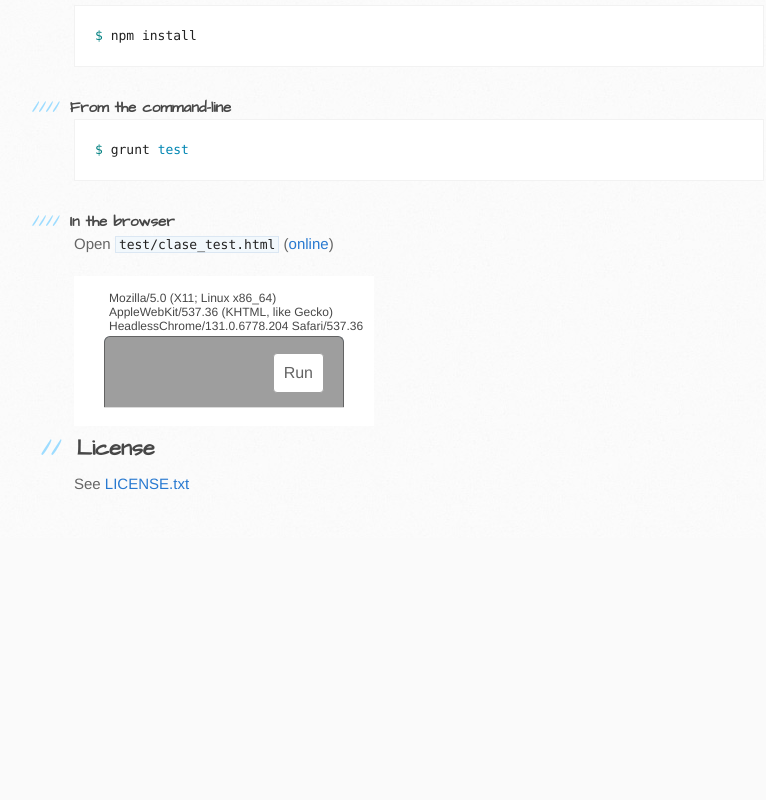
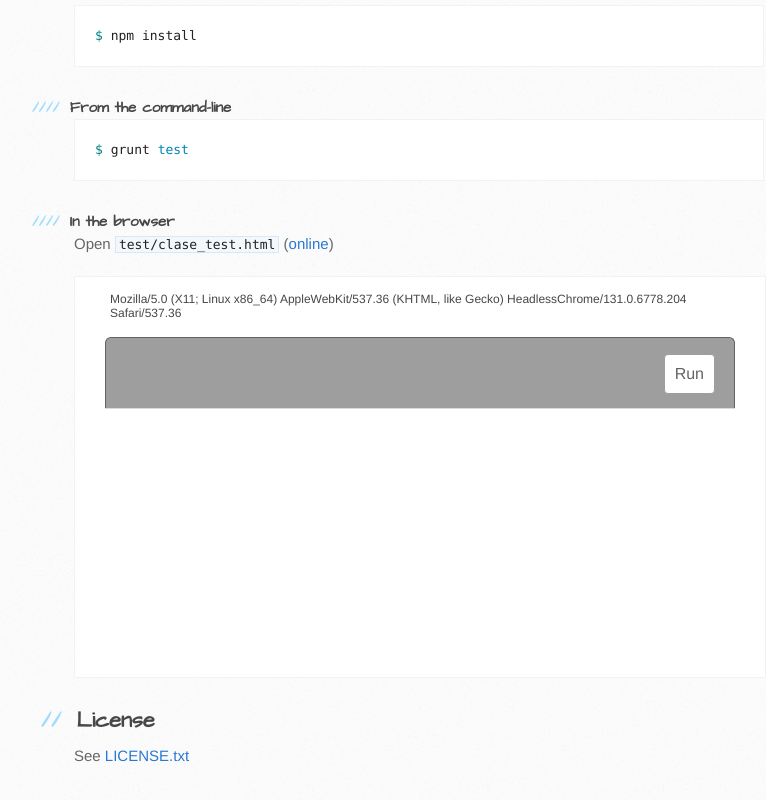
Before and after one commit to dciccale/clase, a plain HTML site: page index.html in a window 1280 px wide. Shown: the part 4087-4887 px from the top of the page, without its empty margins (96-862 px from the left). Before the commit the page ends 4625 px from the top, so only its background shows below. Drawn offline with Linux system fonts and the light colour scheme.

Commit message:
edit tests iframe styles

```diff
--- a/stylesheets/stylesheet.css
+++ b/stylesheets/stylesheet.css
@@ -61,6 +61,13 @@ a {
 }
 a:hover {
   color: #2268b2;
+}
+
+#iframe-tests {
+  width: 100%;
+  border: solid 1px #F2F2F2;
+  height: 400px;
+  margin-bottom: 20px;
 }
 
 header {
```
